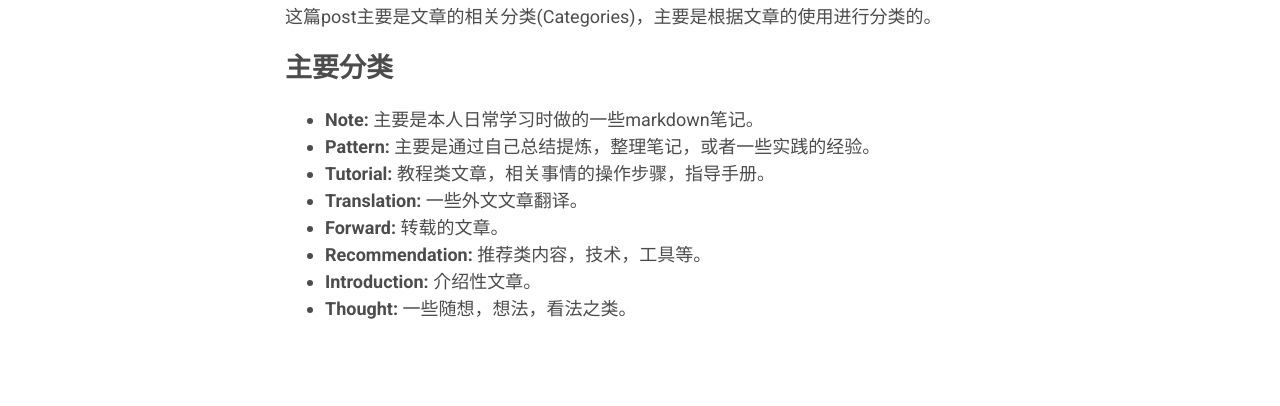
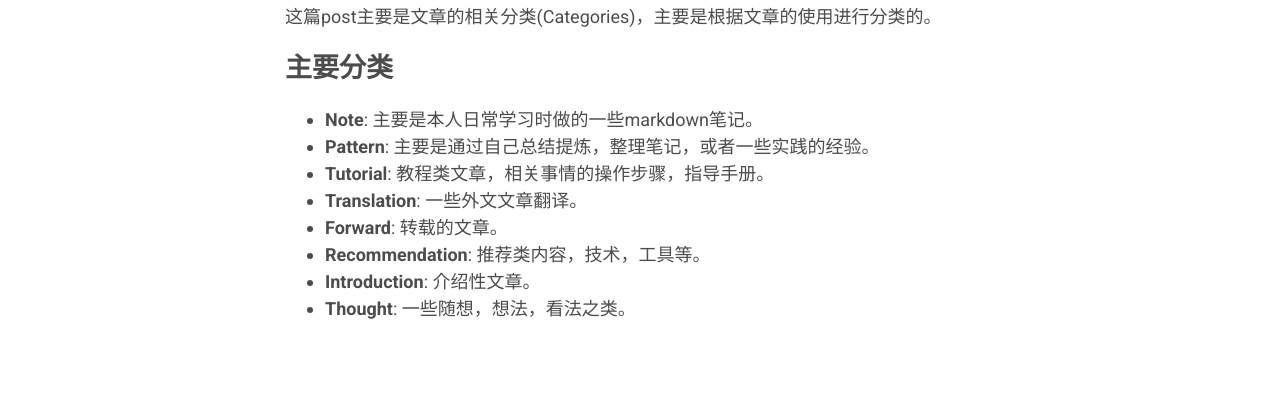
Before and after one commit to ishbguy/ishbguy.github.io, a Jekyll site: the page built from _posts/2017-07-23-Post-Categories.md, in a window 1280 px wide and 1194 px high. Shown: the part 479-885 px from the top of the window. Built offline with Jekyll 4.4.1, drawn with Linux system fonts in a browser that asks for light colours.

```diff
--- a/_posts/2017-07-23-Post-Categories.md
+++ b/_posts/2017-07-23-Post-Categories.md
@@ -15,11 +15,11 @@ tags: Thinking
 
 ## 主要分类
 
-+ **Note:** 主要是本人日常学习时做的一些markdown笔记。
-+ **Pattern:** 主要是通过自己总结提炼，整理笔记，或者一些实践的经验。
-+ **Tutorial:** 教程类文章，相关事情的操作步骤，指导手册。
-+ **Translation:** 一些外文文章翻译。
-+ **Forward:** 转载的文章。
-+ **Recommendation:** 推荐类内容，技术，工具等。
-+ **Introduction:** 介绍性文章。
-+ **Thought:** 一些随想，想法，看法之类。
++ **Note**: 主要是本人日常学习时做的一些markdown笔记。
++ **Pattern**: 主要是通过自己总结提炼，整理笔记，或者一些实践的经验。
++ **Tutorial**: 教程类文章，相关事情的操作步骤，指导手册。
++ **Translation**: 一些外文文章翻译。
++ **Forward**: 转载的文章。
++ **Recommendation**: 推荐类内容，技术，工具等。
++ **Introduction**: 介绍性文章。
++ **Thought**: 一些随想，想法，看法之类。
```
